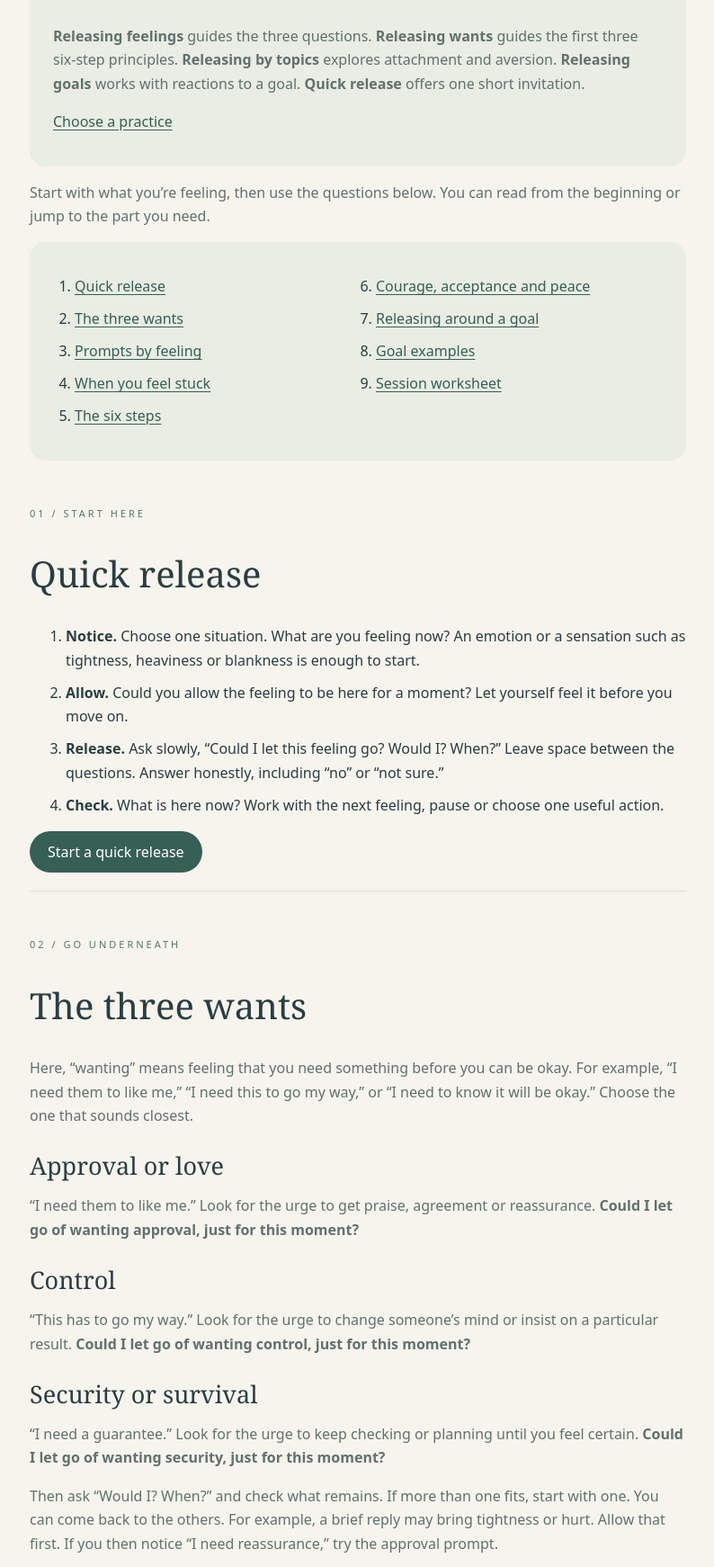
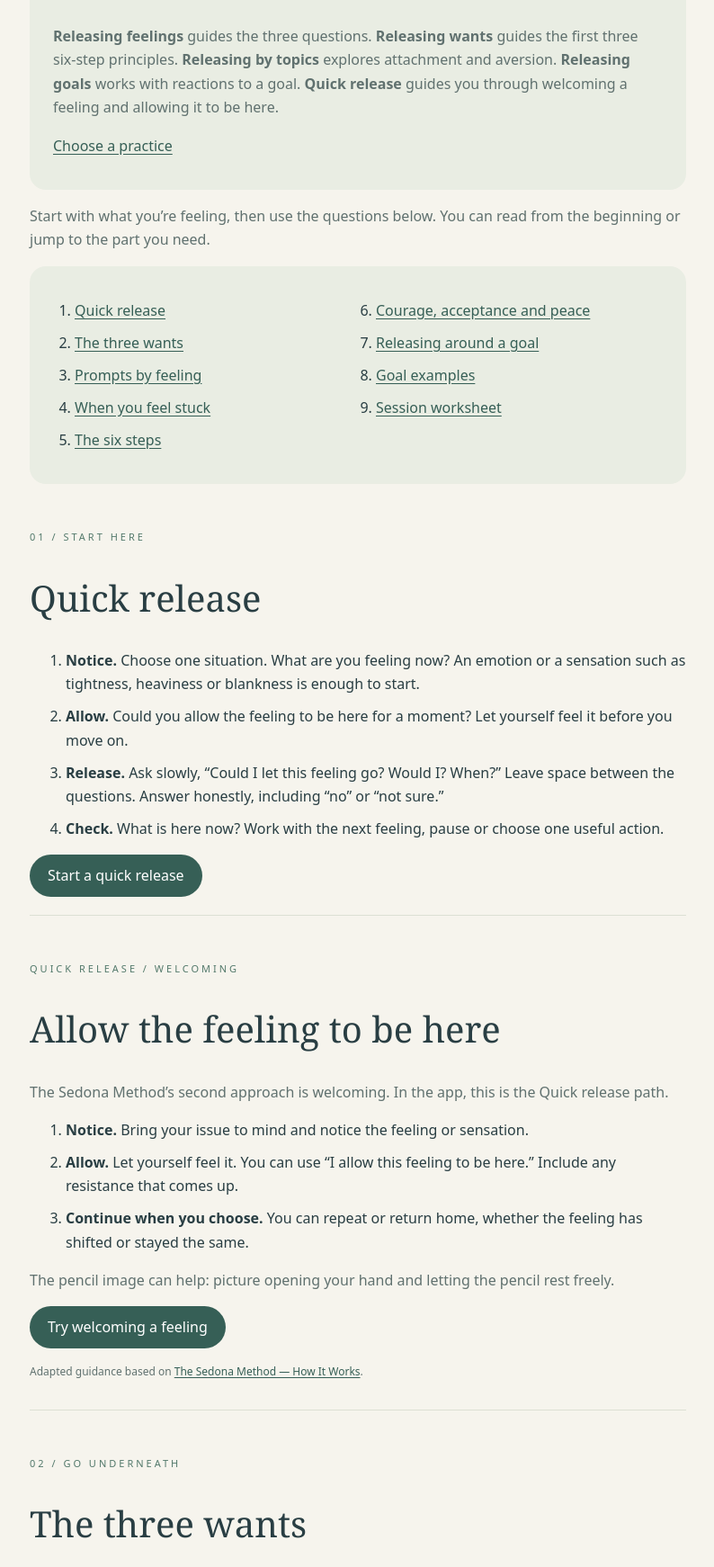
Before and after one commit to amberang1/allowing, a plain HTML site: page guide.html in a window 1280 px wide. Shown: the part 444-2186 px from the top of the page at 90% size, without its empty margins (242-1036 px from the left). Drawn offline with Linux system fonts and the light colour scheme.

Commit message:
Guide quick release through welcoming and allowing the feeling

```diff
--- a/guide.html
+++ b/guide.html
@@ -16,7 +16,7 @@
     <span class="eyebrow">A practical guide to releasing</span>
     <h1>One feeling at a time.</h1><p><a class="nav-link" href="./feelings.html">Not sure what you’re feeling? Browse the feelings charts →</a></p>
     <div class="contents"><h2>Choose your practice</h2>
-    <p><strong>Releasing feelings</strong> guides the three questions. <strong>Releasing wants</strong> guides the first three six-step principles. <strong>Releasing by topics</strong> explores attachment and aversion. <strong>Releasing goals</strong> works with reactions to a goal. <strong>Quick release</strong> offers one short invitation.</p>
+    <p><strong>Releasing feelings</strong> guides the three questions. <strong>Releasing wants</strong> guides the first three six-step principles. <strong>Releasing by topics</strong> explores attachment and aversion. <strong>Releasing goals</strong> works with reactions to a goal. <strong>Quick release</strong> guides you through welcoming a feeling and allowing it to be here.</p>
     <p><a href="./">Choose a practice</a></p></div>
     <p>Start with what you’re feeling, then use the questions below. You can read from the beginning or jump to the part you need.</p>
     <nav class="contents" aria-label="Guide contents">
@@ -42,6 +42,19 @@
         <li><strong>Check.</strong> What is here now? Work with the next feeling, pause or choose one useful action.</li>
       </ol>
       <a class="action" href="./?practice=quick">Start a quick release</a>
+    </section>
+    <section id="welcoming">
+      <span class="eyebrow">Quick release / Welcoming</span>
+      <h2>Allow the feeling to be here</h2>
+      <p>The Sedona Method’s second approach is welcoming. In the app, this is the Quick release path.</p>
+      <ol>
+        <li><strong>Notice.</strong> Bring your issue to mind and notice the feeling or sensation.</li>
+        <li><strong>Allow.</strong> Let yourself feel it. You can use “I allow this feeling to be here.” Include any resistance that comes up.</li>
+        <li><strong>Continue when you choose.</strong> You can repeat or return home, whether the feeling has shifted or stayed the same.</li>
+      </ol>
+      <p>The pencil image can help: picture opening your hand and letting the pencil rest freely.</p>
+      <p><a class="action" href="./?practice=welcoming">Try welcoming a feeling</a></p>
+      <p class="source-note">Adapted guidance based on <a href="https://www.sedona.com/how-it-works" target="_blank" rel="noopener">The Sedona Method — How It Works</a>.</p>
     </section>
     <section id="wants">
       <span class="eyebrow">02 / Go underneath</span>
```
Also changed, not shown: practice.js (+14 -8 lines).
